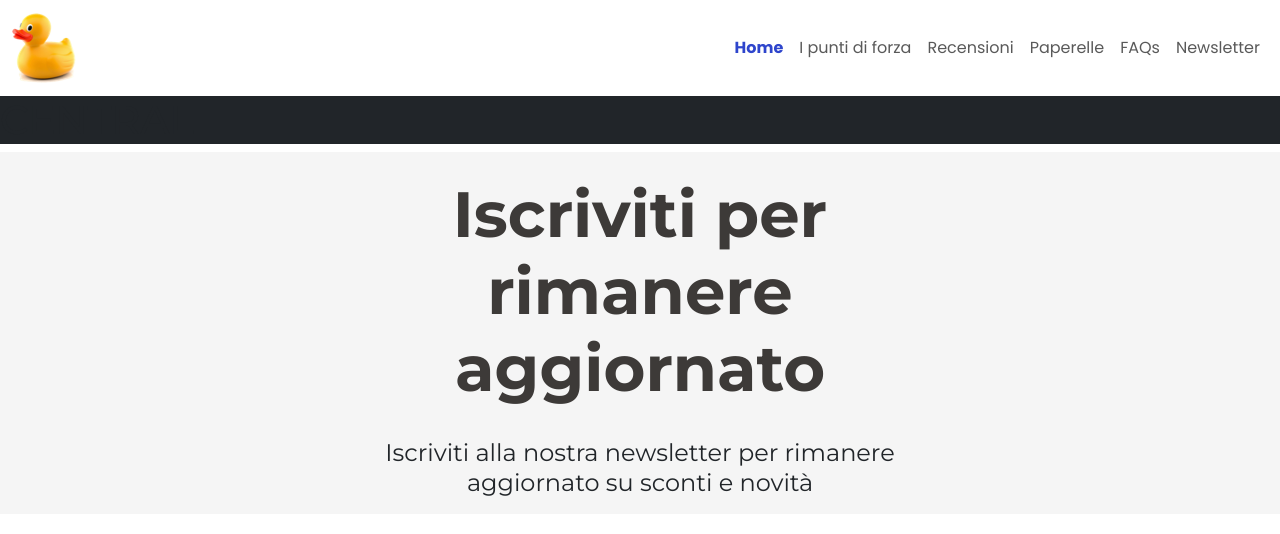
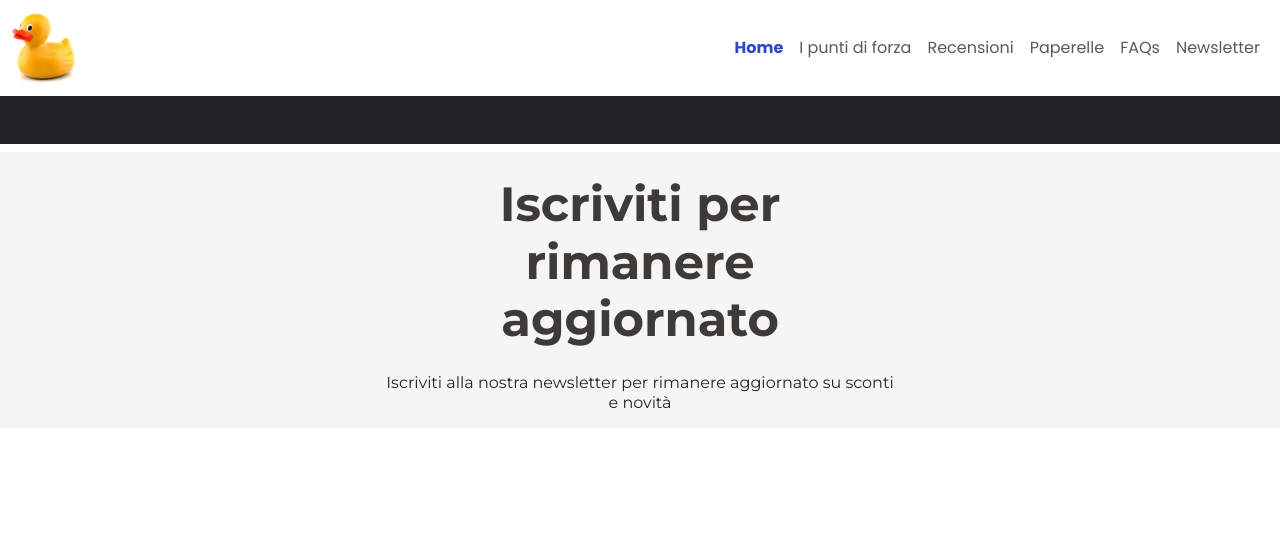
Before and after one commit to LucaCavatassi/landing-page-product, a Vue app: page / in a window 1280 px wide. Shown: the top 534 px of the page. Built offline with nearby package versions, Linux system fonts and the light colour scheme.

Commit message:
feat: footer text

```diff
--- a/src/components/FooterComponent.vue
+++ b/src/components/FooterComponent.vue
@@ -4,8 +4,8 @@
 <template>
     <div class="grey-bg d-flex justify-content-center">
         <div class="ms-container body-font">
-            <h2 class="big-font text-center p-4 fw-bold black-text">Iscriviti per rimanere aggiornato</h2>
-            <p class="fs-4 text-center">Iscriviti alla nostra newsletter per rimanere aggiornato su sconti e novità</p>
+            <h2 class="mb-0 text-center font-size-big p-4 fw-bold black-text">Iscriviti per rimanere aggiornato</h2>
+            <p class="fs-6 text-center">Iscriviti alla nostra newsletter per rimanere aggiornato su sconti e novità</p>
         </div>
     </div>
 </template>
@@ -17,17 +17,27 @@
 .grey-bg {
     background-color: $grey;
 }
+
 // Black Text
 .black-text {
     color: $black;
 }
-    // Huge font
-    .big-font {
-        font-size: 4rem;
+
+.ms-container {
+    max-width: 540px;
+    width: 100%;
+    padding: 0 15px;
+    box-sizing: border-box;
 }
 
-    .ms-container {
-        margin: 0 20rem 0 20rem ;
+.font-size-big {
+    font-size: 2.5rem;
+    overflow-wrap: break-word;
 }
 
+@media (min-width: 540px) {
+    .font-size-big {
+        font-size: 3rem;
+    }
+}
 </style>
--- a/src/components/HeaderComponent.vue
+++ b/src/components/HeaderComponent.vue
@@ -98,7 +98,7 @@ export default {
 <style scoped lang="scss">
 @import '../style/general.scss';
 
-// Height Closed
+// Height
 nav {
     max-height: 96px;
     position: relative;
@@ -108,10 +108,11 @@ nav {
 .navbar-collapse {
     background-color: white !important;
     width: 0; // Start collapsed
-    overflow: hidden; // Prevent content overflow
+    overflow: hidden;
     transition: width 0.5s ease-in-out !important; // Smooth width transition
     visibility: hidden; // Initially hidden
 
+    // When toggled shows apply
     &.show {
         position: absolute;
         top: 0;
```
Lines whose indentation alone changed are shown as unchanged.
